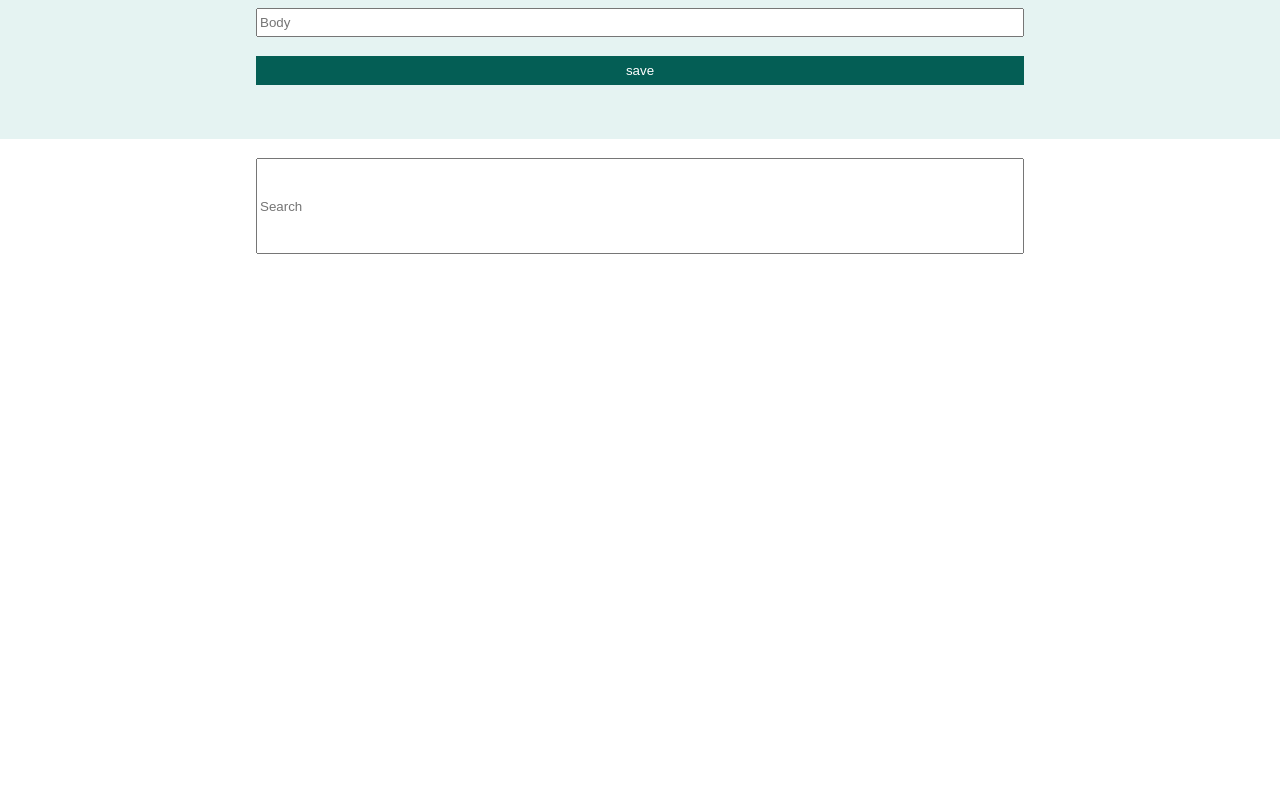
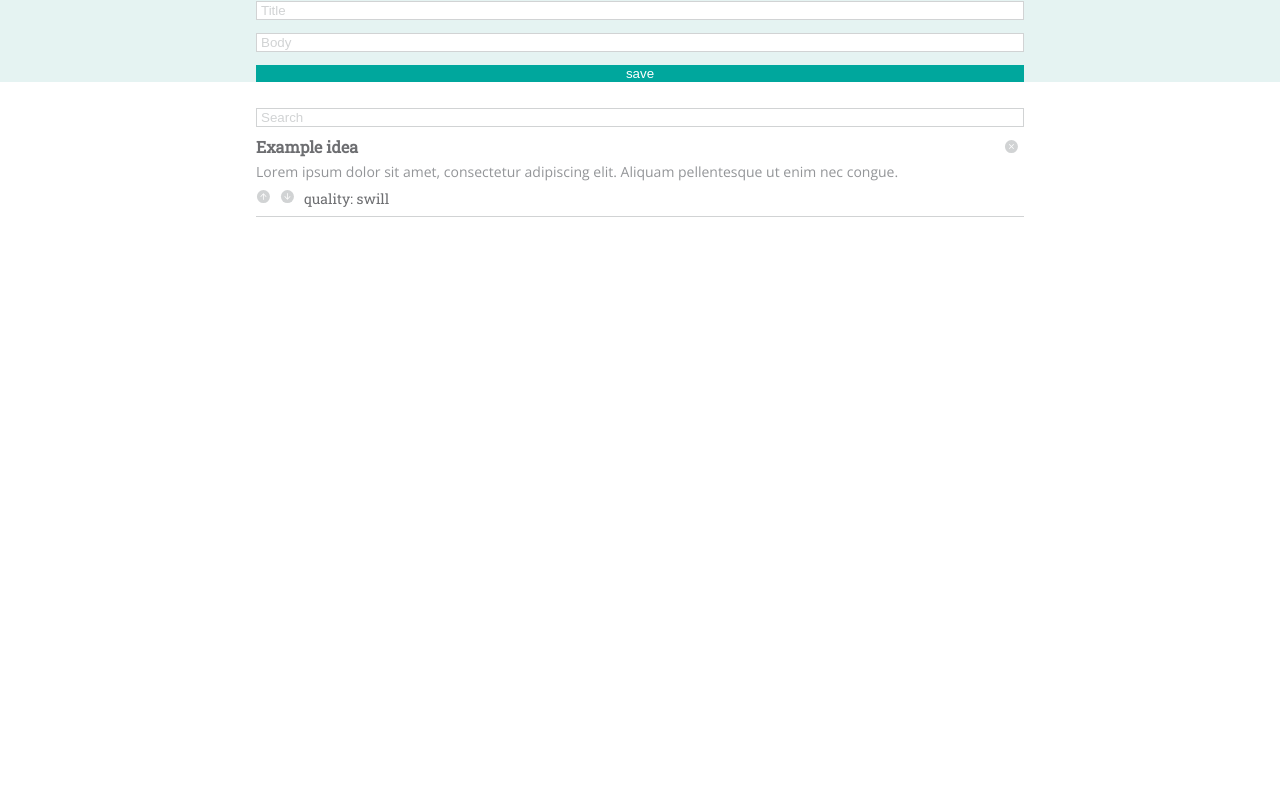
Before and after one commit to JordanPQuinn/ideabox, a plain HTML site: page index.html in a window 1280 px wide. Shown: the part 101-891 px from the top of the page. After the commit the page ends 800 px from the top, so only its background shows below. Drawn offline with nearby package versions, Linux system fonts and the light colour scheme.

Commit message:
Style dummy card

```diff
--- a/index.html
+++ b/index.html
@@ -28,7 +28,20 @@
       <label for="search-input">
         <input id="search-input" type="text" placeholder="Search">
       </label>
-      <!--This is where the ideas will be stored-->
+      <article class="card">
+        <h2 class="idea-title"> Example idea
+          <span class="delete">
+            <img src="images/delete.svg" class="delete" alt="delete-icon">
+          </span>
+        </h2>
+        <p class="idea-body"> Lorem ipsum dolor sit amet, consectetur adipiscing elit. Aliquam pellentesque ut enim nec congue.</p>
+        <span class="upvote">
+          <img src="images/upvote.svg" alt="upvote-icon">
+        </span>
+        <span class="downvote">
+          <img src="images/downvote.svg" alt="downvote-icon">
+        </span>
+        <p class="bold-quality-text">quality: <span class="quality">swill</span></p>
     </section>
     <script src="http://ajax.googleapis.com/ajax/libs/jquery/3.2.1/jquery.min.js"></script>
     <script>
--- a/styles.css
+++ b/styles.css
@@ -3,7 +3,6 @@
 *:before {
   margin: 0px;
   box-sizing: border-box;
-  height: 100%;
 }
 
 #page-head {
@@ -13,10 +12,12 @@
 
 #page-title {
   padding-top: 2%;
+  margin-bottom: 2%;
   font-family: 'Roboto Slab', sans serif;
   font-weight: 700;
   height: auto;
   text-align: center;
+  font-size: 4vw;
 }
 
 #page-title #teal {
@@ -31,16 +32,73 @@
 #body-input,
 #save-button,
 #search-input {
+  border: 1px solid #D1D3D4;
   display: block;
-  height: 12%;
-  margin: 1.5% auto;
+  height: 15%;
+  margin: 1% auto;
   width: 60%;
 }
 
+input::-webkit-input-placeholder {
+  color: #D1D3D4;
+  padding: 2px;
+
+}
+
+#search-input {
+  height: 4%;
+}
+
 #save-button {
-  background: #045E55;
+  background: #00A79D;
   border: none;
   color: #FFFFFF;
+  margin-bottom: 2%;
+}
+
+#save-button:hover {
+  background: #045E55;
+  cursor: pointer;
+}
+
+.card {
+  margin: 0 auto;
+  width: 60%;
+  border-bottom: 1px solid #D1D3D4;
+}
+
+img{
+  height: 15px;
+  margin-right: 5px;
+}
+
+.delete {
+  float:right;
+}
+
+.idea-title {
+  font-family: 'Roboto Slab', 'sans serif';
+  font-weight: 700;
+  color: #6D6E71;
+  margin: 5px 0px;
+}
+
+.idea-body {
+  font-family: 'Open Sans', 'sans serif';
+  font-weight: 400;
+  font-size: 14px;
+  color: #939598;
+  margin: 10px 0px;
+}
+
+.bold-quality-text {
+  display: inline-block;
+  font-family: 'Roboto Slab', 'sans serif';
+  font-weight: 400;
+  font-size: 14px;
+  color: #6D6E71;
+  margin: 0px;
+  margin-bottom: 10px;
 }
 
 @media
```
